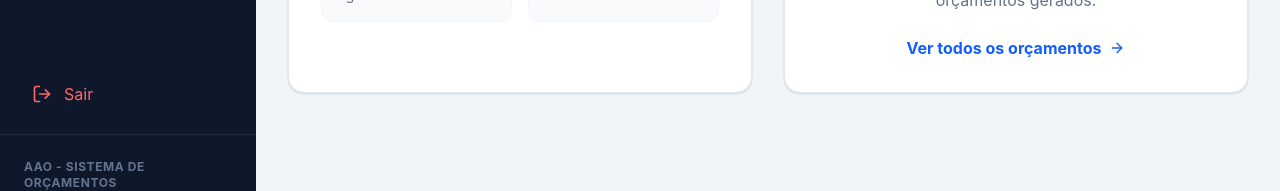
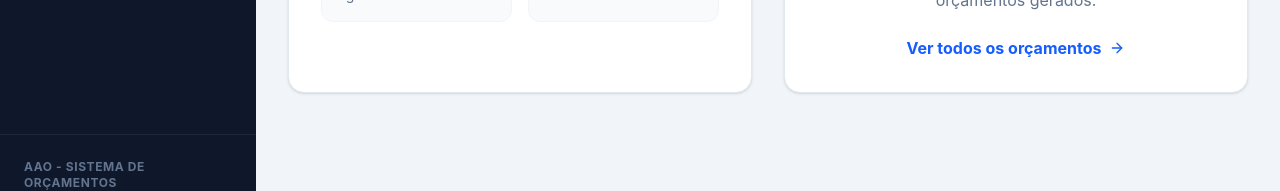
Before and after one commit to antoniooliveira-arch/quotation-management-system, a Next.js app: page / in a window 1280 px wide. Shown: the part 585-776 px from the top of the page. Built offline with nearby package versions, Linux system fonts and the light colour scheme; no server answers.

Commit message:
fix: remove logout button that broke page loading

```diff
--- a/src/components/Sidebar.tsx
+++ b/src/components/Sidebar.tsx
@@ -3,7 +3,7 @@
 import Link from "next/link";
 import { usePathname } from "next/navigation";
 import { useState, useEffect } from "react";
-import { LayoutDashboard, Users, Building2, FileText, Menu, X, PlusCircle, LogOut } from "lucide-react";
+import { LayoutDashboard, Users, Building2, FileText, Menu, X, PlusCircle } from "lucide-react";
 import { cn } from "@/lib/utils";
 
 const navigation = [
@@ -74,15 +74,6 @@ export function Sidebar() {
             <span>Cadastrar Empresa</span>
           </Link>
         </nav>
-        <div className="px-4 pb-4">
-          <button
-            onClick={() => window.close()}
-            className="flex items-center space-x-3 px-4 py-3 rounded-lg transition-colors text-red-400 hover:bg-slate-800 hover:text-red-300 w-full"
-          >
-            <LogOut className="w-5 h-5" />
-            <span>Sair</span>
-          </button>
-        </div>
         <div className="p-6 border-t border-slate-800">
           <p className="text-xs font-bold text-slate-500 uppercase tracking-wider">
             AAO - Sistema de Orçamentos
```
